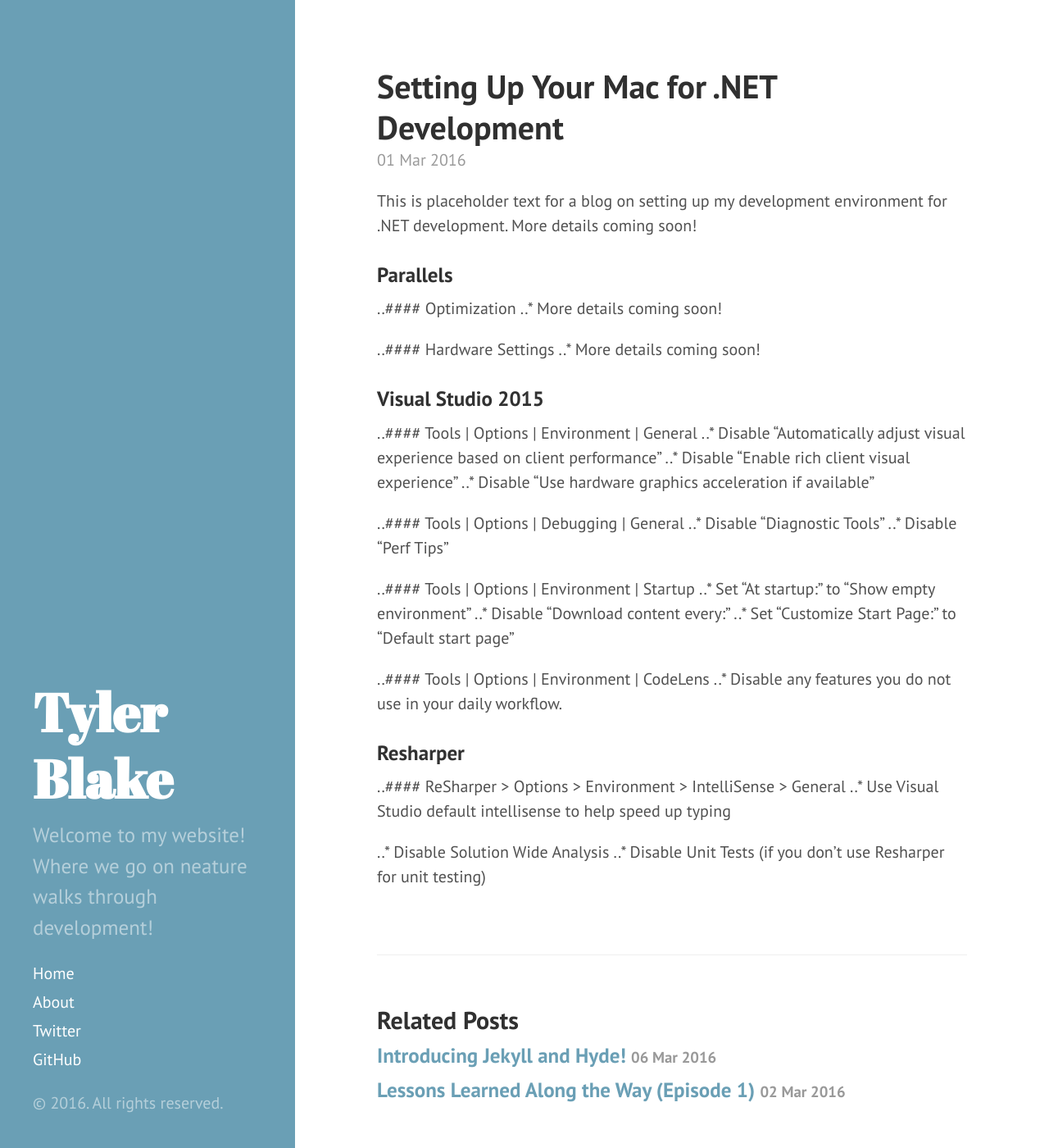
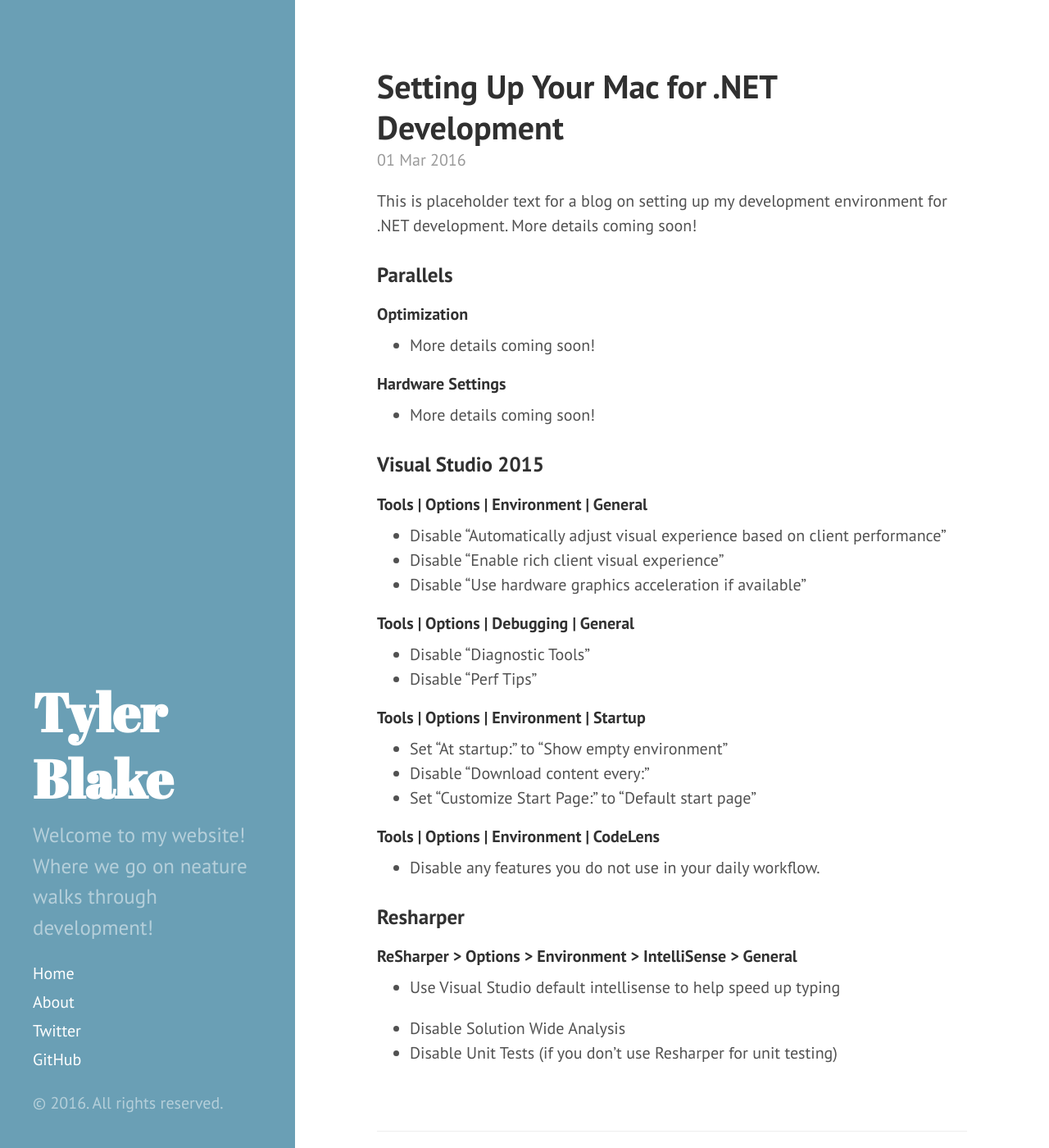
Before and after one commit to tylerablake/website, a Jekyll site: the page built from _posts/2016-03-01-.net-development-on-a-mac.md, in a window 1280 px wide and 1400 px high. Shown: the whole window at 82% size. Built offline with Jekyll 4.4.1, drawn with Linux system fonts in a browser that asks for light colours.

```diff
--- a/_posts/2016-03-01-.net-development-on-a-mac.md
+++ b/_posts/2016-03-01-.net-development-on-a-mac.md
@@ -7,37 +7,37 @@ This is placeholder text for a blog on setting up my development environment for
 
 ### Parallels
 
-..#### Optimization
-..* More details coming soon!
+#### Optimization
+* More details coming soon!
 
-..#### Hardware Settings
-..* More details coming soon!
+#### Hardware Settings
+* More details coming soon!
 
 ### Visual Studio 2015
 
-..#### Tools | Options | Environment | General
-..* Disable "Automatically adjust visual experience based on client performance"
-..* Disable "Enable rich client visual experience"
-..* Disable "Use hardware graphics acceleration if available"
+#### Tools | Options | Environment | General
+* Disable "Automatically adjust visual experience based on client performance"
+* Disable "Enable rich client visual experience"
+* Disable "Use hardware graphics acceleration if available"
 
 
-..#### Tools | Options | Debugging | General
-..* Disable "Diagnostic Tools"
-..* Disable "Perf Tips"
+#### Tools | Options | Debugging | General
+* Disable "Diagnostic Tools"
+* Disable "Perf Tips"
 
 
-..#### Tools | Options | Environment | Startup
-..* Set "At startup:" to "Show empty environment"
-..* Disable "Download content every:"
-..* Set "Customize Start Page:" to "Default start page"
+#### Tools | Options | Environment | Startup
+* Set "At startup:" to "Show empty environment"
+* Disable "Download content every:"
+* Set "Customize Start Page:" to "Default start page"
 
-..#### Tools | Options | Environment | CodeLens
-..* Disable any features you do not use in your daily workflow.
+#### Tools | Options | Environment | CodeLens
+* Disable any features you do not use in your daily workflow.
 
 ### Resharper
 
-..#### ReSharper > Options > Environment > IntelliSense > General
-..* Use Visual Studio default intellisense to help speed up typing
+#### ReSharper > Options > Environment > IntelliSense > General
+* Use Visual Studio default intellisense to help speed up typing
 
-..* Disable Solution Wide Analysis
-..* Disable Unit Tests (if you don't use Resharper for unit testing)
+* Disable Solution Wide Analysis
+* Disable Unit Tests (if you don't use Resharper for unit testing)
```
